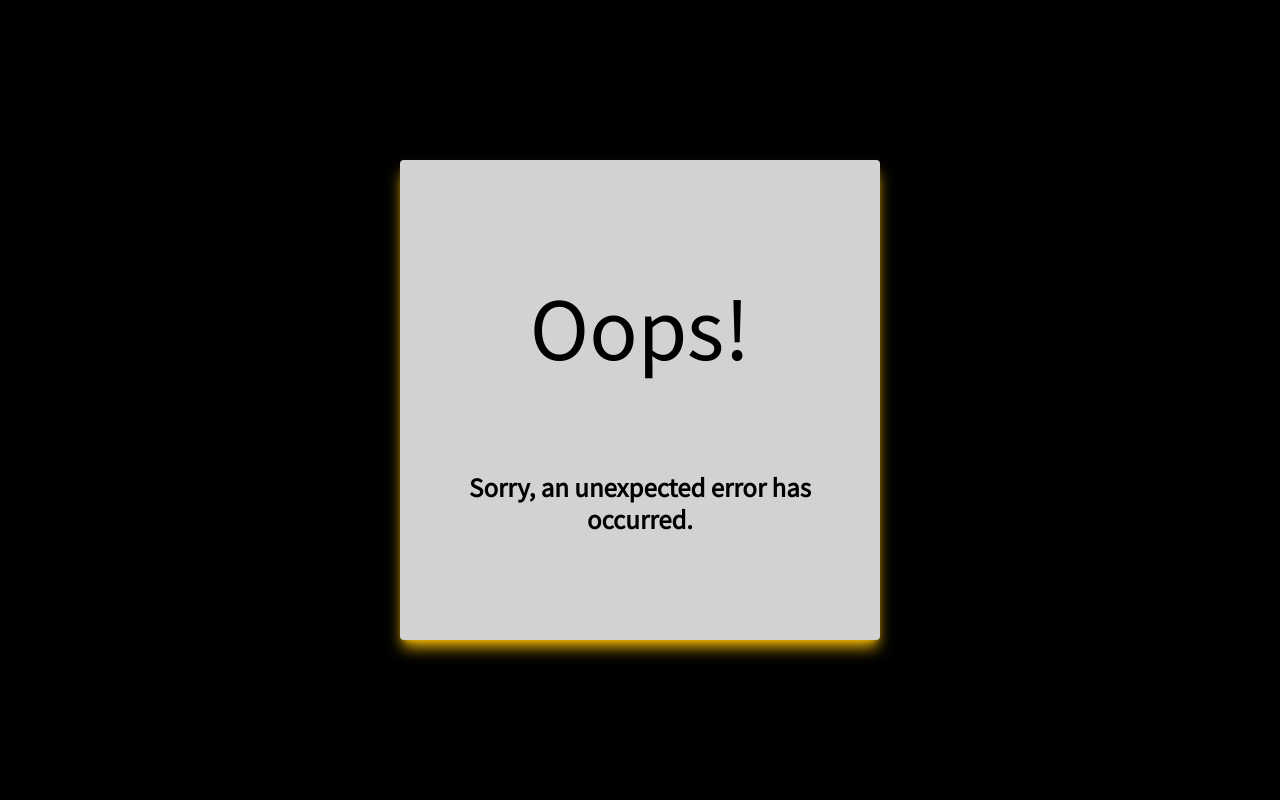
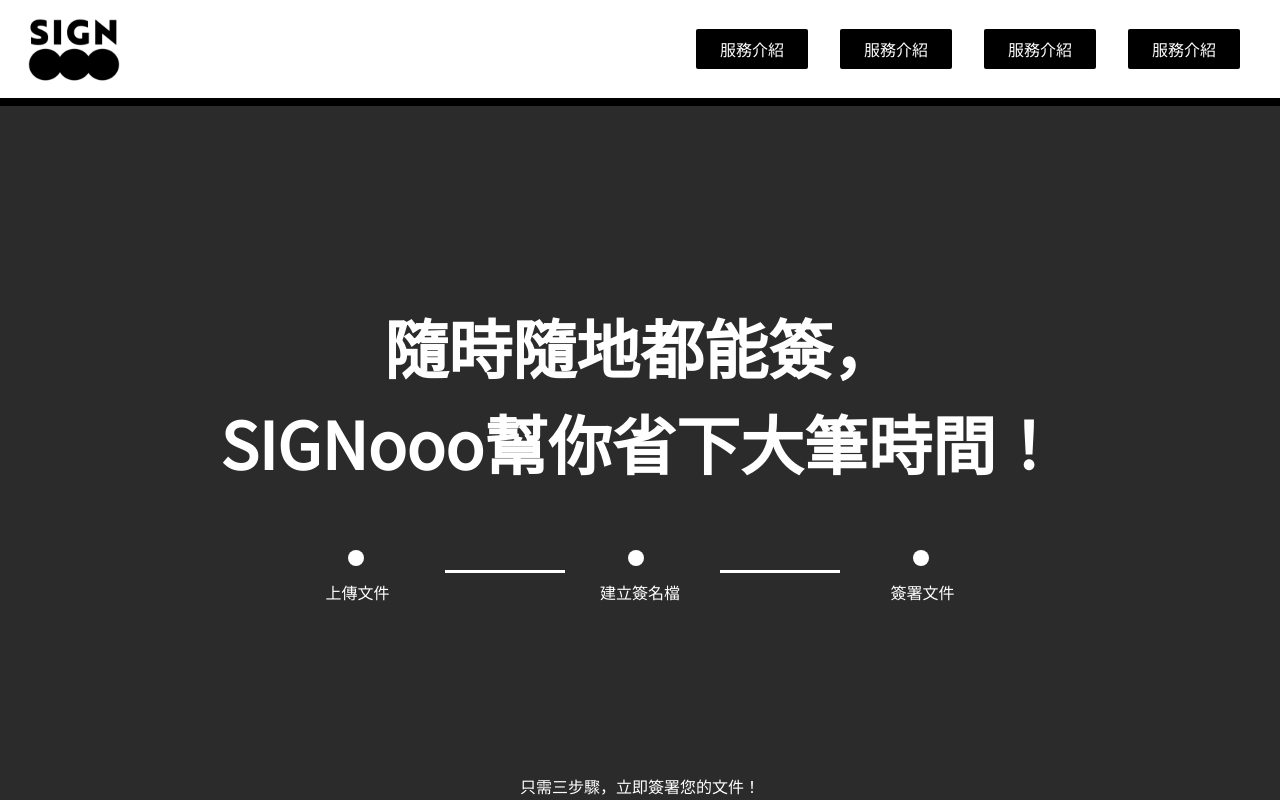
Before and after one commit to eepson123tw/f2eproject, a React (Vite) app: page /#/secondPage in a window 1280 px wide. Built offline with nearby package versions, Linux system fonts and the light colour scheme.

Commit message:
feat:Add the second Pag

```diff
--- a/src/components/Footer.jsx
+++ b/src/components/Footer.jsx
@@ -10,8 +10,9 @@
     <div className="h-[40vh] bg-black py-[50px] text-center text-white">
       <h2 className="mb-5 text-[40px] font-bold">贊助單位</h2>
       <div className="flex justify-center">
-        {list.map((d) => (
+        {list.map((d, i) => (
           <div
+            key={i}
             className="imgAnimation mx-6 h-[200px] w-[200px]"
             style={{
               backgroundImage: `url(${d.url})`,
--- /dev/null
+++ b/src/components/secondPage/Header.jsx
@@ -0,0 +1,24 @@
+import React from 'react';
+import logo_small from '../../assets/secondpage/logo_small.svg';
+
+export default function Header() {
+  return (
+    <header className="py-[15px] px-6">
+      <ul className="flex items-center justify-between">
+        <li
+          className="mr-auto h-[68px] w-[100px]"
+          style={{
+            backgroundImage: `url(${logo_small})`,
+            backgroundRepeat: 'no-repeat',
+            backgroundPosition: 'center 10%',
+            backgroundSize: 'contain'
+          }}
+        ></li>
+        <li className="mx-4 cursor-pointer rounded-sm bg-black py-2 px-6 text-white">服務介紹</li>
+        <li className="mx-4 cursor-pointer rounded-sm bg-black py-2 px-6 text-white">服務介紹</li>
+        <li className="mx-4 cursor-pointer rounded-sm bg-black py-2 px-6 text-white">服務介紹</li>
+        <li className="mx-4 cursor-pointer rounded-sm bg-black py-2 px-6 text-white">服務介紹</li>
+      </ul>
+    </header>
+  );
+}
--- /dev/null
+++ b/src/components/secondPage/Main.jsx
@@ -0,0 +1,34 @@
+import React from 'react';
+import hero from '../../assets/secondpage/hero.svg';
+
+export default function Main() {
+  return (
+    <main
+      className="flex h-[100%] w-[100%] items-start justify-center bg-black py-[200px] text-center"
+      style={{
+        backgroundImage: `url(${hero})`,
+        backgroundRepeat: 'no-repeat',
+        backgroundPosition: 'center 10%',
+        backgroundSize: 'contain'
+      }}
+    >
+      <div className="text-white">
+        <h2 className="mb-[100px] text-[64px] font-bold">
+          隨時隨地都能簽，
+          <br /> SIGNooo幫你省下大筆時間！
+        </h2>
+        <ul className="mb-[160px] flex justify-around">
+          <li className="dot">上傳文件</li>
+          <li className="dot">建立簽名檔</li>
+          <li className="dot">簽署文件</li>
+        </ul>
+        <div>
+          <p className="mb-4 font-light ">只需三步驟，立即簽署您的文件！</p>
+          <button className="inline-block rounded bg-white px-[65.5px] py-[19px] font-bold text-black">
+            立即簽署文件
+          </button>
+        </div>
+      </div>
+    </main>
+  );
+}
--- a/src/index.css
+++ b/src/index.css
@@ -241,3 +241,32 @@
   top: -100px;
 
 }
+/* second */
+
+li.dot{
+  position: relative;
+  bottom: 10px;
+}
+
+li.dot:not(:last-child)::after{
+  display: block;
+  position: absolute;
+  content: "";
+  width: 120px;
+  height: 3px;
+  background:#fff;
+  top:-10px;
+  left:120px;
+}
+
+li.dot::before{
+  position: absolute;
+  content: "";
+  width: 16px;
+  height: 16px;
+  display: block;
+  background:#fff;
+  border-radius: 50%;
+  top: -30px;
+  left: 35%;
+}
--- a/src/routes/App.jsx
+++ b/src/routes/App.jsx
@@ -1,11 +1,17 @@
-import React from 'react';
-import { Routes, Route, Outlet, Navigate, Link, useSearchParams } from 'react-router-dom';
+import React, { useEffect } from 'react';
+import { Routes, Route, Outlet, Navigate, useNavigate, Link, useSearchParams } from 'react-router-dom';
 import FirstPage from './FirstPage';
 import SecondPage from './SecondPage';
 import { gsap } from 'gsap';
 import { ScrollTrigger } from 'gsap/ScrollTrigger';
+
 export default function App() {
   gsap.registerPlugin(ScrollTrigger);
+  const navigate = useNavigate();
+  useEffect(() => {
+    navigate('/secondPage');
+  }, []);
+
   return (
     <>
       <Routes>
--- a/src/routes/SecondPage.jsx
+++ b/src/routes/SecondPage.jsx
@@ -1,14 +1,11 @@
 import React from 'react';
+import Header from '../components/secondPage/Header';
+import Main from '../components/secondPage/Main';
 export default function SecondPage() {
   return (
-    <div className="flex h-[100%] items-center justify-center bg-black">
-      <div
-        id="error-page"
-        className="flex h-[60vh]  w-[60vh] flex-col justify-evenly rounded bg-white/30 p-5 text-center shadow-lg shadow-yellow-500 backdrop-invert backdrop-opacity-75"
-      >
-        <h1 className=" text-[5rem]">Oops!</h1>
-        <p className=" text-2xl font-bold">Sorry, an unexpected error has occurred.</p>
-      </div>
+    <div className="h-[100vh] overflow-hidden">
+      <Header></Header>
+      <Main></Main>
     </div>
   );
 }
```
Also changed, not shown: src/assets/secondpage/hero.svg (added), src/assets/secondpage/logo_small.svg (added).
